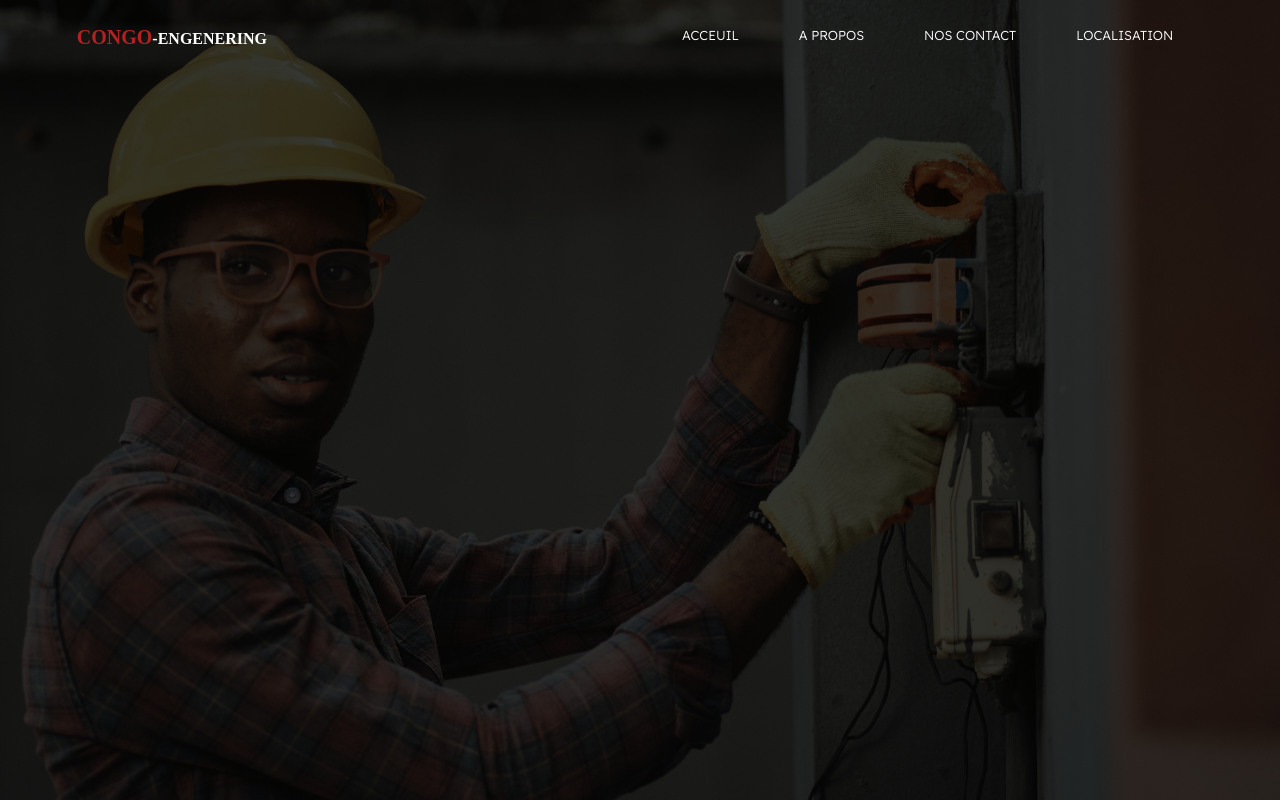
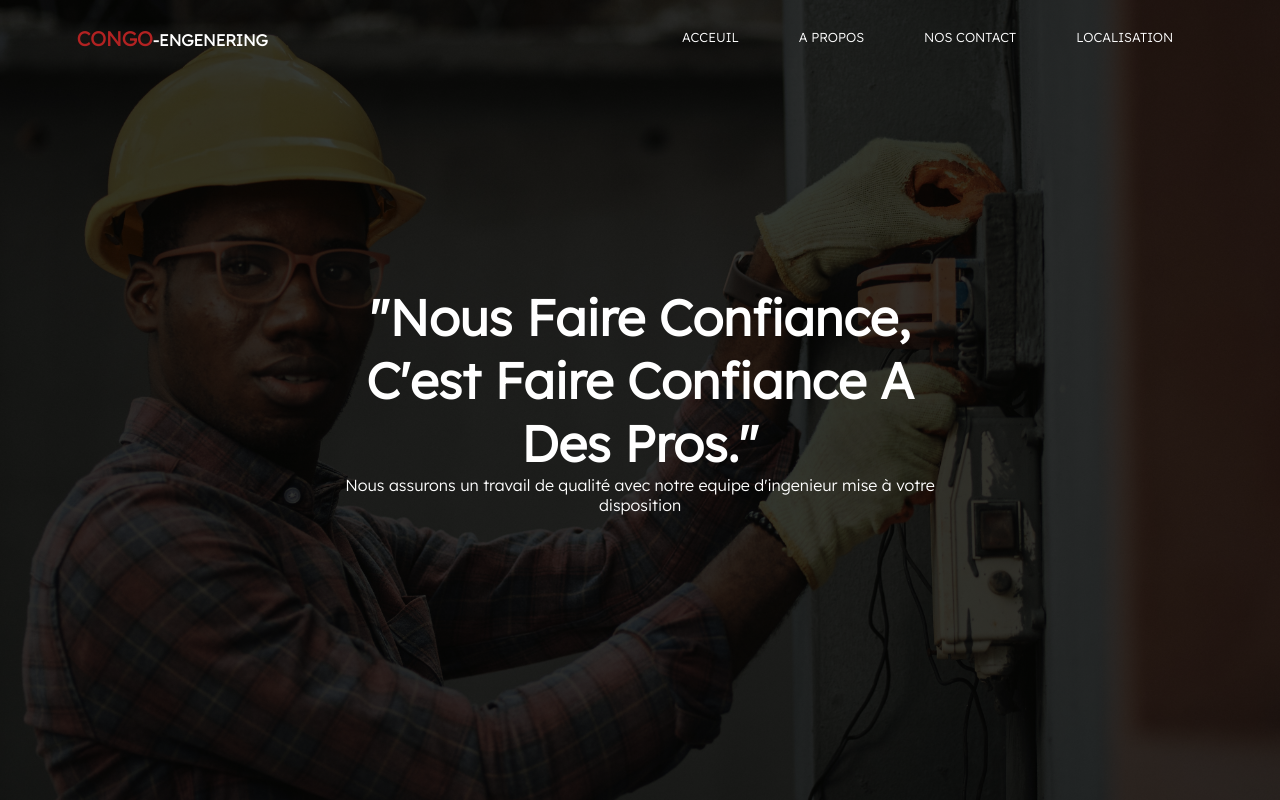
Before and after one commit to josuethetika/congoengenering, a plain HTML site: page index.html in a window 1280 px wide. Drawn offline with Linux system fonts and the light colour scheme; a web font is replaced by a local one.

Commit message:
new update

```diff
--- a/index.html
+++ b/index.html
@@ -22,6 +22,10 @@
                 </ul>
             </div>
         </nav>
+        <div class="text-box">
+            <h1>"Nous Faire Confiance, C'est Faire Confiance A Des Pros." </h1>
+            <P>Nous assurons un travail de qualité avec notre equipe d'ingenieur mise à votre disposition</P>
+        </div>
     </section>
 </body>
 </html>
--- a/style.css
+++ b/style.css
@@ -3,6 +3,9 @@
     list-style: none;
     margin: 0;
     padding: 0;
+}
+body{
+    font-family:'Lexend Deca', sans-serif; ;
 }
 .header{
     background-image:linear-gradient(rgba(0,0,0,0.75),rgba(0,0,0,0.75)) ,url(./image/pexels-emmanuel-ikwuegbu-7861955.jpg);
@@ -51,3 +54,14 @@ nav{
     width: 100%;
     cursor: pointer;
 }
+.text-box{
+    position: absolute;
+    top: 50%;
+    left: 50%;
+    transform: translate(-50%,-50%);
+    color: #fff;
+    text-align: center;
+}
+.text-box h1{
+    font-size: 50px;
+}
```
